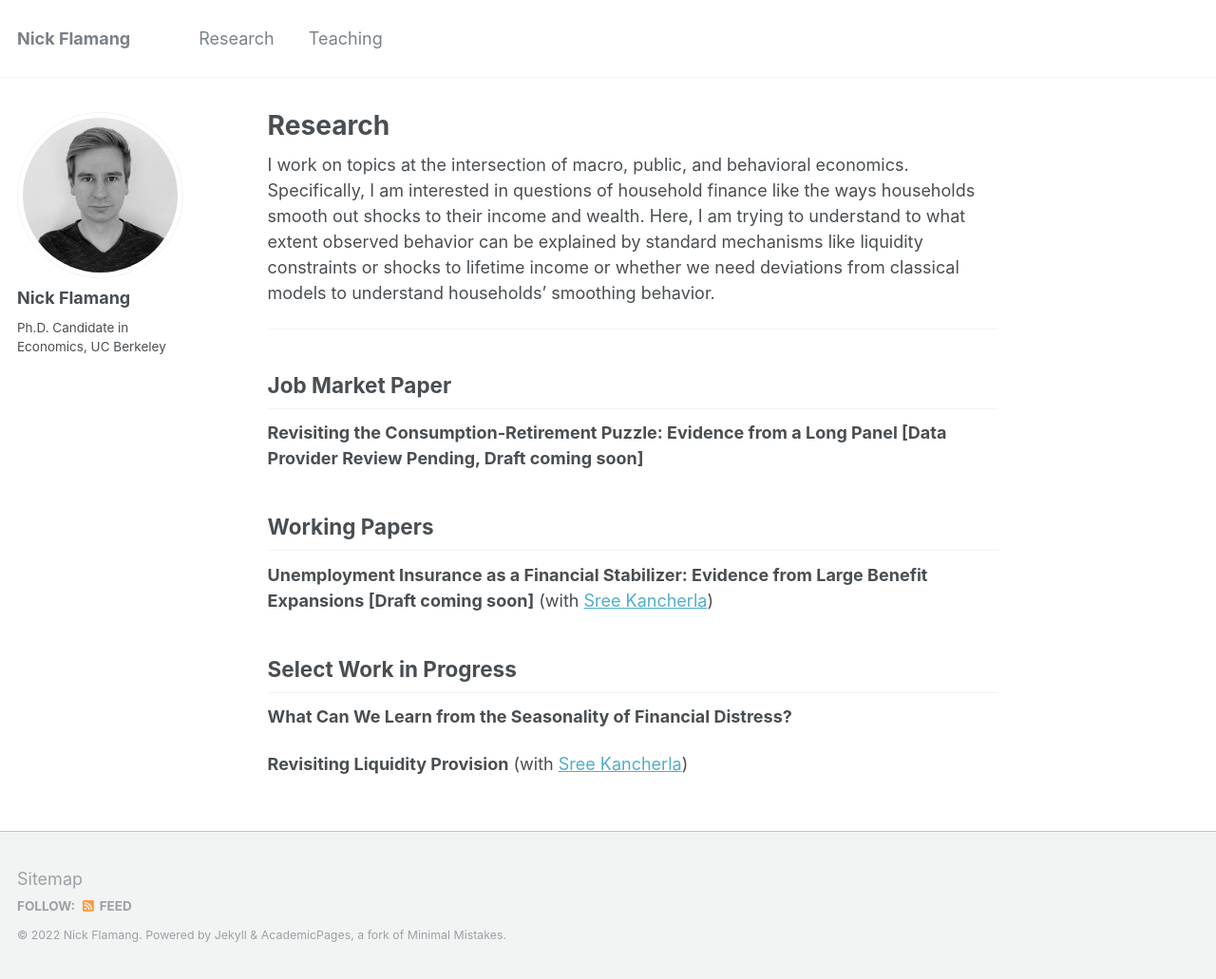
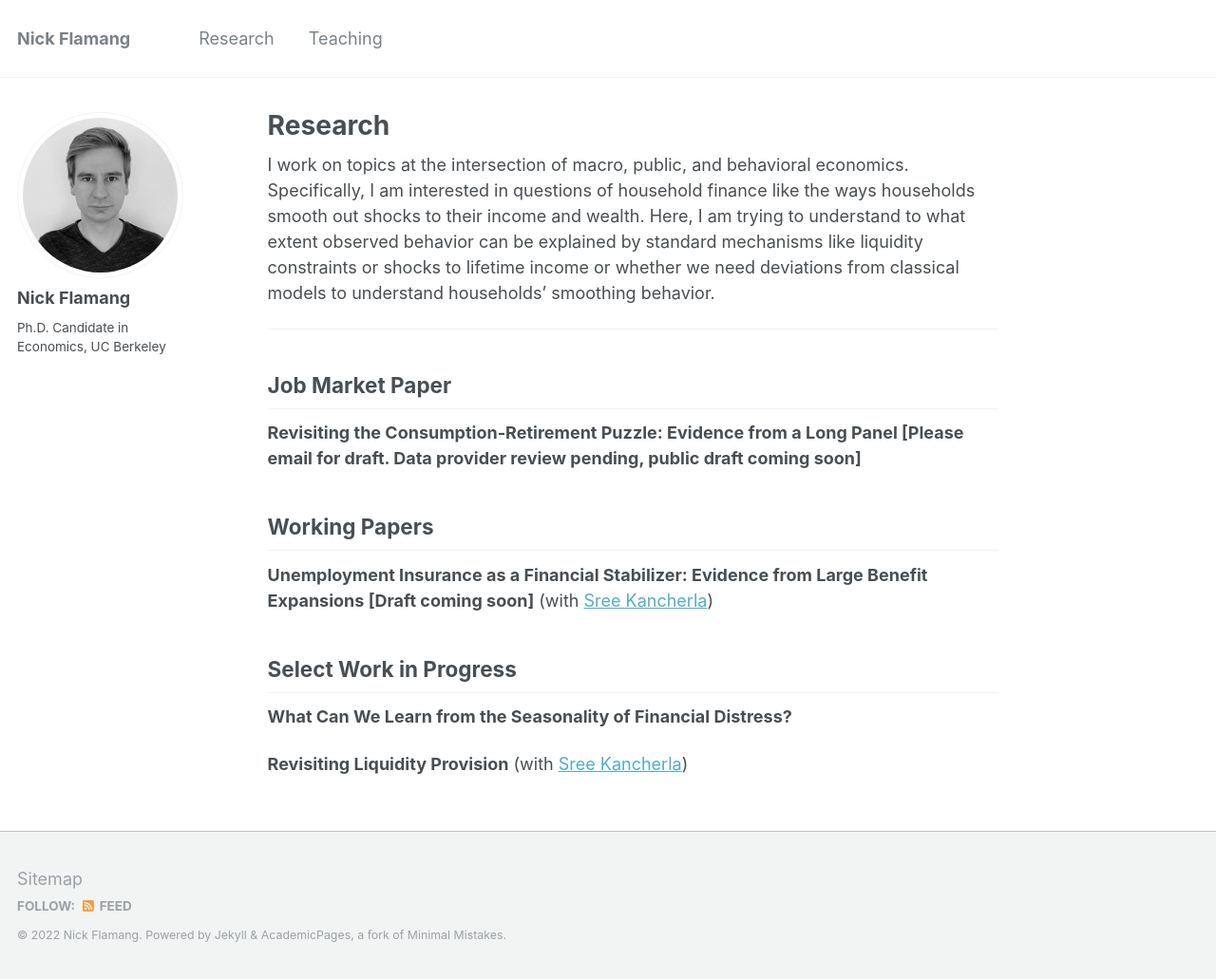
Before and after one commit to nickflamang/nickflamang.github.io, a Jekyll site: the page built from research.md, in a window 1280 px wide and 1031 px high. Shown: the whole window at 95% size. Built offline with Jekyll 4.4.1, drawn with Linux system fonts in a browser that asks for light colours.

Commit message:
Update research.md

```diff
--- a/research.md
+++ b/research.md
@@ -7,7 +7,7 @@ I work on topics at the intersection of macro, public, and behavioral economics.
 ---
 ## Job Market Paper
 
-**Revisiting the Consumption-Retirement Puzzle: Evidence from a Long Panel [Data Provider Review Pending, Draft coming soon]**
+**Revisiting the Consumption-Retirement Puzzle: Evidence from a Long Panel [Please email for draft. Data provider review pending, public draft coming soon]**
 
 
 ## Working Papers
```
